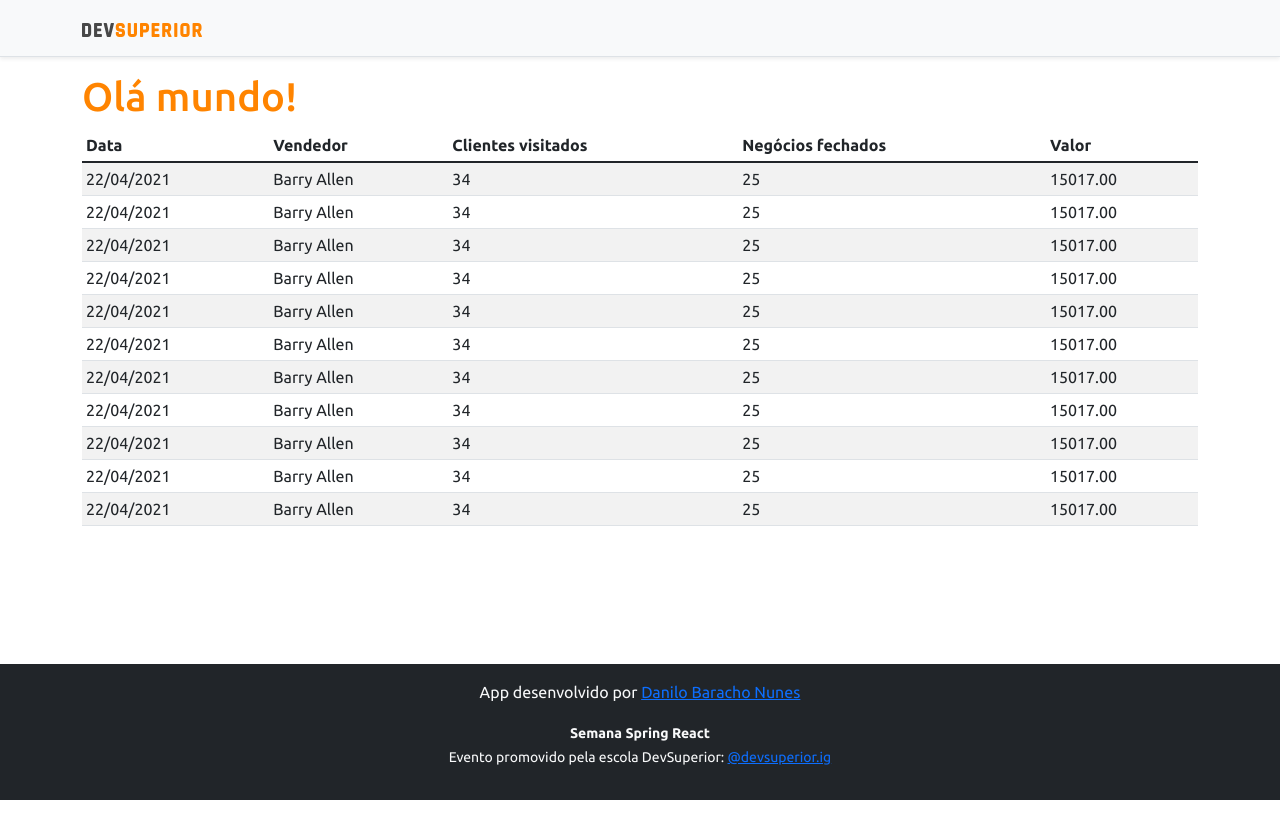
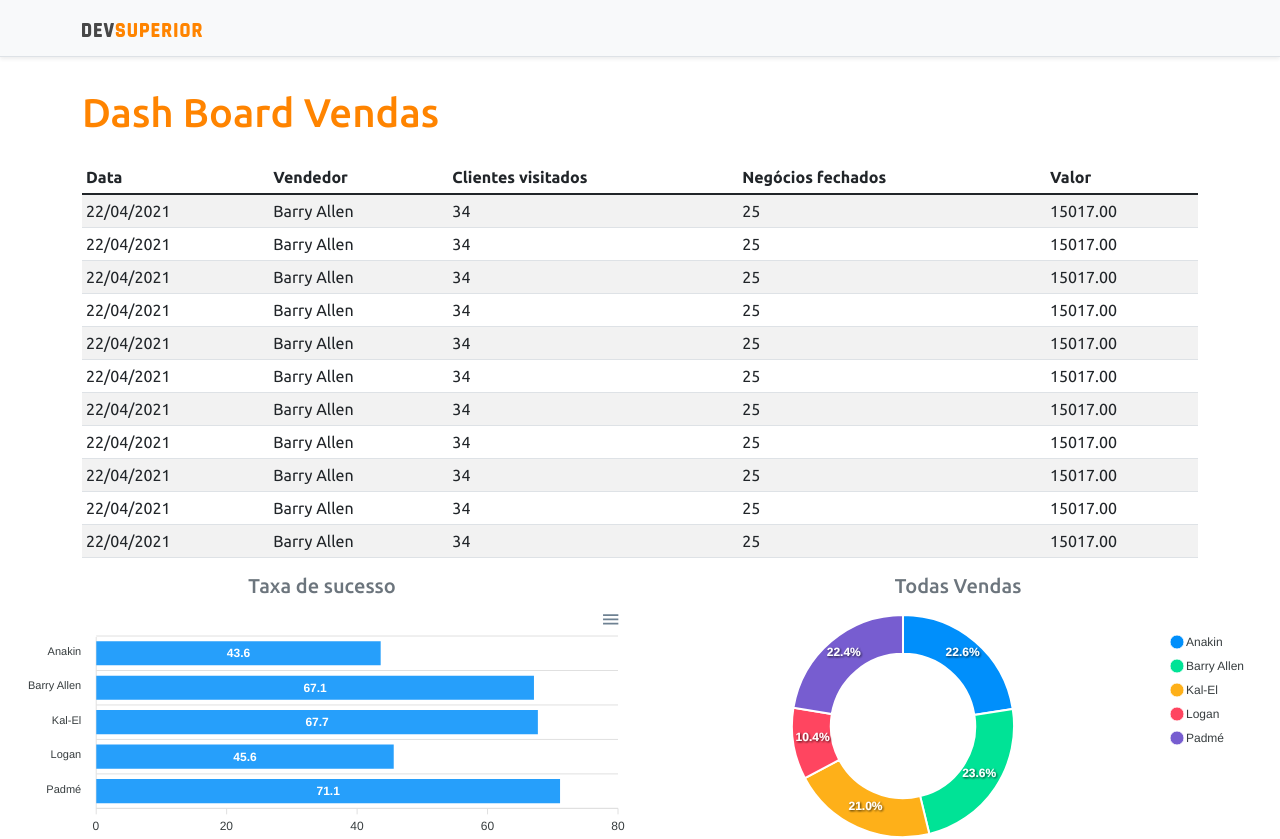
Before and after one commit to DaniloBaracho/projeto-sds3, a React (Create React App) app in the folder frontend/: page / in a window 1280 px wide. Shown: the top 839 px of the page. Before the commit the page ends 800 px from the top, so only its background shows below. Built offline with nearby package versions, Linux system fonts and the light colour scheme.

Commit message:
Static charts

```diff
--- a/frontend/package.json
+++ b/frontend/package.json
@@ -12,8 +12,10 @@
     "@types/node": "^12.0.0",
     "@types/react": "^17.0.0",
     "@types/react-dom": "^17.0.0",
+    "apexcharts": "^3.29.0",
     "bootstrap": "^5.1.3",
     "react": "^17.0.2",
+    "react-apexcharts": "^1.3.9",
     "react-dom": "^17.0.2",
     "react-scripts": "4.0.3",
     "typescript": "^4.1.2",
--- a/frontend/src/App.tsx
+++ b/frontend/src/App.tsx
@@ -4,14 +4,27 @@
 import NavBar from 'components/NavBar';
 import DataTable from 'components/DataTable';
 import Footer from 'components/Footer';
+import BarChart from 'components/BarChart';
+import DonutChart from 'components/DonutChart';
 
 function App() {
   return (
     <>
       <NavBar />
       <div className="container">
-        <h1 className="text-primary">Olá mundo!</h1>
+        <h1 className="text-primary py-3">Dash Board Vendas</h1>
         <DataTable />
+      </div>
+      <div className="row px-3">
+        <div className="col-sm-6">
+          <h5 className="text-center text-secondary">Taxa de sucesso</h5>
+          <BarChart />
+        </div>
+
+        <div className="col-sm-6">
+          <h5 className="text-center text-secondary">Todas Vendas</h5>
+          <DonutChart />
+        </div>
       </div>
 
       <Footer />
--- /dev/null
+++ b/frontend/src/components/BarChart/index.tsx
@@ -0,0 +1,35 @@
+import React from 'react';
+import Chart from 'react-apexcharts';
+
+
+const BarChart = () => {
+    const options = {
+        plotOptions: {
+            bar: {
+                horizontal: true,
+            }
+        },
+    };
+
+    const mockData = {
+        labels: {
+            categories: ['Anakin', 'Barry Allen', 'Kal-El', 'Logan', 'Padmé']
+        },
+        series: [
+            {
+                name: "% Sucesso",
+                data: [43.6, 67.1, 67.7, 45.6, 71.1]
+            }
+        ]
+    };
+    return (
+      <Chart
+        options={{ ...options, xaxis: mockData.labels}}
+        series={mockData.series}
+        type="bar"
+        height="240"
+      />
+    );
+}
+
+export default BarChart;
--- /dev/null
+++ b/frontend/src/components/DonutChart/index.tsx
@@ -0,0 +1,26 @@
+import React from 'react';
+import Chart from 'react-apexcharts';
+
+
+const DonutChart = () => {
+    const mockData = {
+        series: [477138, 499928, 444867, 220426, 473088],
+        labels: ['Anakin', 'Barry Allen', 'Kal-El', 'Logan', 'Padmé']
+    }
+
+    const options = {
+        legend: {
+            show: true
+        }
+    }
+    return (
+        <Chart
+          options={{ ...options, labels: mockData.labels}}
+          series={mockData.series}
+          type="donut"
+          height="240"
+        />
+      );
+  }
+
+export default DonutChart;
```
Also changed, not shown: 1 other file (tests, documents, lock files or other folders).
